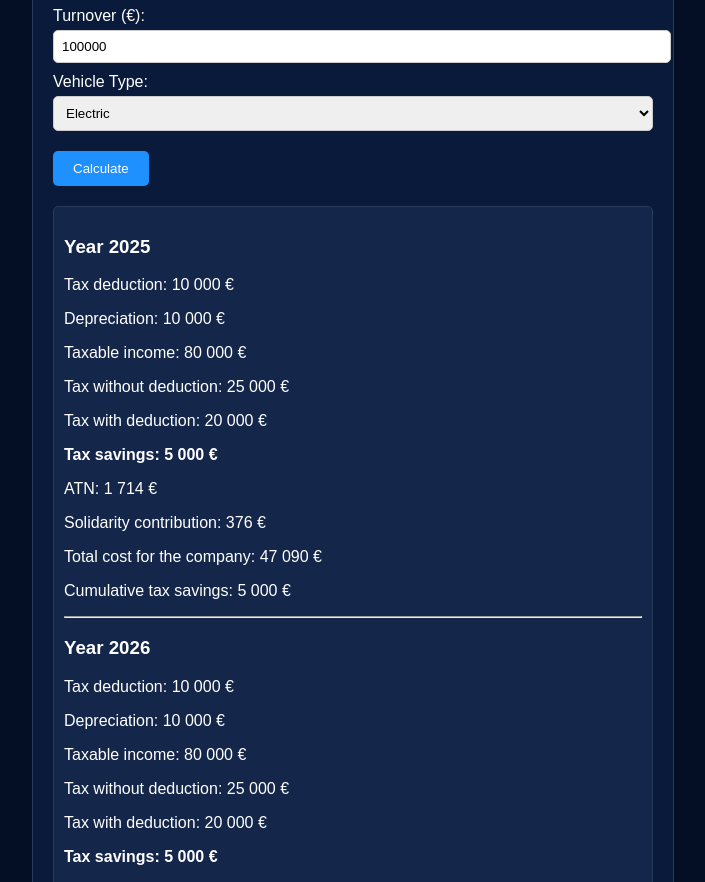
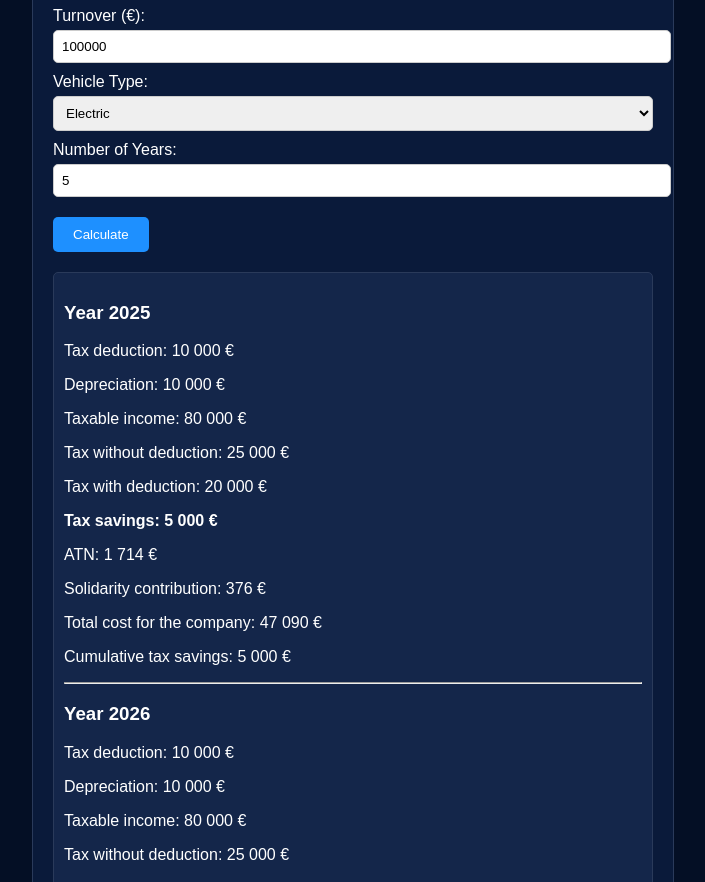
Before and after one commit to foss4eu/fiscar, a plain HTML site: page index.html in a window 1280 px wide. Shown: the part 218-1100 px from the top of the page, without its empty margins (287-992 px from the left). Drawn offline with Linux system fonts and the light colour scheme.

Commit message:
feat: add configurable number of years parameter with default value 5

```diff
--- a/index.html
+++ b/index.html
@@ -72,6 +72,9 @@
             <option value="thermal">Thermal</option>
         </select>
 
+        <label for="years">Number of Years:</label>
+        <input type="number" id="years" min="1" max="10" value="5">
+
         <div id="co2Field" style="display: none;">
             <label for="co2Emissions">CO2 Emissions (g/km):</label>
             <input type="number" id="co2Emissions" placeholder="CO2 emissions" value="200">
@@ -138,7 +141,8 @@
             let results = '';
             let totalTaxSavings = 0;
 
-            for (let i = 0; i < 5; i++) {
+            const years = parseInt(document.getElementById('years').value);
+            for (let i = 0; i < years; i++) {
                 const deduction = vehicleCost / 5 * deductionRates[i];
                 const amortization = vehicleCost / 5;
                 const taxableIncome = turnover - deduction - amortization;
@@ -182,7 +186,7 @@
                             `;
             }
 
-            results += `<h2>Total tax savings over 5 years: ${formatEuros(totalTaxSavings)} €</h2>`;
+            results += `<h2>Total tax savings over ${years} years: ${formatEuros(totalTaxSavings)} €</h2>`;
             document.getElementById('result').innerHTML = results;
         }
 
```
